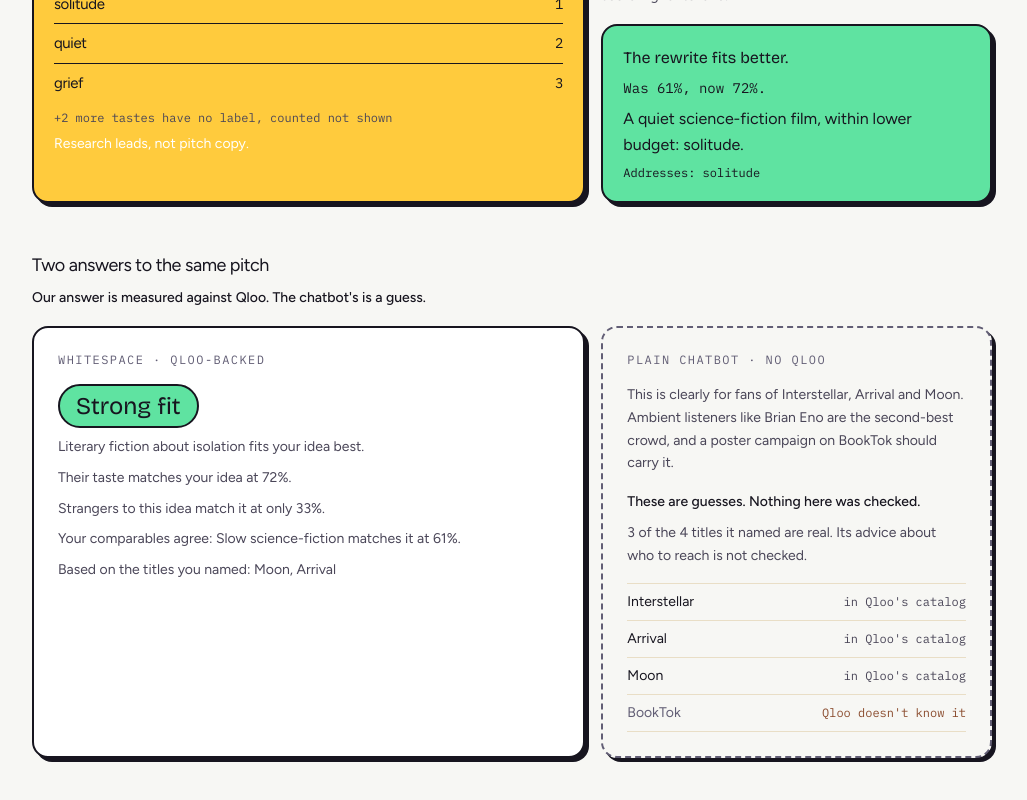
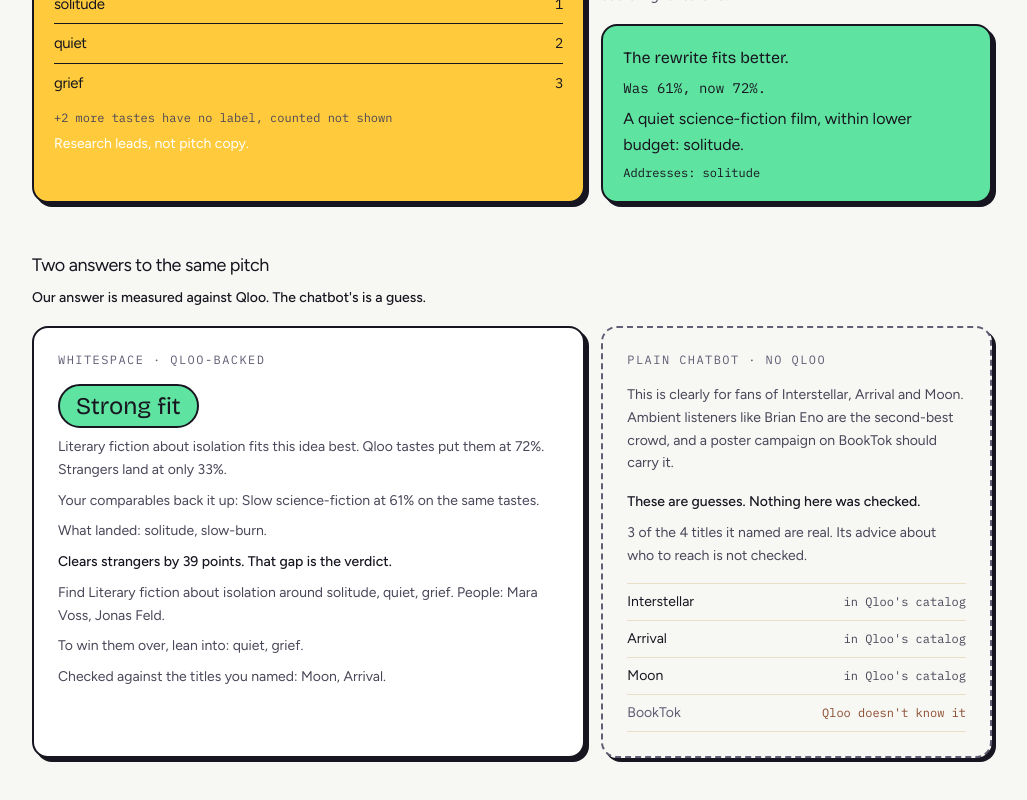
Before and after one commit to DammyCodes-all/whitespace, a Next.js app: page /demo/result in a window 1280 px wide. Shown: the part 2774-3574 px from the top of the page, without its empty margins (128-1155 px from the left). Built offline with nearby package versions, Linux system fonts and the light colour scheme.

Commit message:
refactor: remove unnecessary run steps display in FlowClient; enhance FlowCompareView with gap points and matched tags

```diff
--- a/src/components/flow-client.tsx
+++ b/src/components/flow-client.tsx
@@ -895,16 +895,6 @@ export function FlowClient({
             </p>
           </section>
 
-          <div className="mb-6 mt-8">
-            <p className="font-mono text-xs text-ink-3">Run steps</p>
-            <ul className="mt-2 space-y-1">
-              {steps.map((step) => (
-                <li key={step.id} className="font-mono text-xs text-ink-2">
-                  {step.label} — {step.detail ?? "done"}
-                </li>
-              ))}
-            </ul>
-          </div>
           <FlowResultView result={result} orangeVerdict={result.surprise} />
 
           {result.gaps.length > 0 && (
--- a/src/components/flow-compare.tsx
+++ b/src/components/flow-compare.tsx
@@ -1,6 +1,6 @@
 import type { ChatbotView } from "@/components/chatbot-preview";
 import { ChatbotTitles, verdictBand } from "@/components/compare-shared";
-import { buildCopy } from "@/lib/compare/copy";
+import { buildCopy, pct } from "@/lib/compare/copy";
 import type { FlowResult } from "@/lib/flow/contract";
 import { barRows } from "@/lib/flow/contract";
 import type { Verdict } from "@/lib/types";
@@ -61,7 +61,33 @@ export function FlowCompareView({
         ? null
         : { label: runnerUp.name, score: runnerUp.score, role: runnerUp.role },
     titles: similarTitles,
+    matchedTags: top?.tagHits ?? [],
   });
+  // Measured extras the result already carries: the point gap over the
+  // line, where to find the winner, and what would win them over. All
+  // Qloo-measured, none invented — this is what fills the card's space
+  // with substance instead of padding.
+  const gapPoints =
+    top !== undefined &&
+    result.ceiling !== null &&
+    (verdict === "Strong" || verdict === "Mixed")
+      ? pct(top.score - result.ceiling)
+      : null;
+  const reach = result.reach?.[0] ?? null;
+  const reachInterests = (reach?.interests ?? []).slice(0, 3);
+  const reachSlot =
+    reach === null
+      ? null
+      : ((
+          [
+            ["People", reach.people],
+            ["Podcasts", reach.podcasts],
+            ["Places", reach.places],
+            ["Brands", reach.brands],
+          ] as const
+        ).find(([, items]) => items.length > 0) ?? null);
+  const gaps = result.gaps[0];
+  const leanInto = gaps?.hasTastes === true ? gaps.gaps.slice(0, 3) : [];
   const takeaway =
     verdict === "Inconclusive"
       ? "Not enough Qloo data to judge. Both sides are withheld."
@@ -98,6 +124,28 @@ export function FlowCompareView({
               {line}
             </p>
           ))}
+          {gapPoints !== null && (
+            <p className="mt-2 text-sm font-medium leading-relaxed text-ink">
+              Clears strangers by {gapPoints} points. That gap is the verdict.
+            </p>
+          )}
+          {reachInterests.length > 0 && reach !== null && (
+            <p className="mt-2 text-sm leading-relaxed text-ink-2">
+              Find {reach.audienceName} around{" "}
+              {reachInterests.map((item) => item.name).join(", ")}.
+              {reachSlot !== null &&
+                ` ${reachSlot[0]}: ${reachSlot[1]
+                  .slice(0, 2)
+                  .map((item) => item.name)
+                  .join(", ")}.`}
+            </p>
+          )}
+          {leanInto.length > 0 && (
+            <p className="mt-2 text-sm leading-relaxed text-ink-2">
+              To win them over, lean into:{" "}
+              {leanInto.map((gap) => gap.label).join(", ")}.
+            </p>
+          )}
           {copy.source !== null && (
             <p className="mt-2 text-sm leading-relaxed text-ink-2">
               {copy.source}
--- a/src/lib/compare/copy.ts
+++ b/src/lib/compare/copy.ts
@@ -2,12 +2,14 @@
  * Result-card copy built from data, never hardcoded.
  *
  * `buildCopy` takes the fields the result already carries — verdict, best
- * audience, control score, runner-up, named titles — and returns plain
- * template sentences, so the text can never disagree with the numbers.
- * Scores are 0–1 fractions; every one passes through `pct` exactly once.
- * No LLM is involved.
+ * audience, control score, runner-up, named titles, matched tags — and
+ * returns plain-spoken paragraphs with every number embedded, so the text
+ * can never disagree with the numbers. Scores are 0–1 fractions; every
+ * one passes through `pct` exactly once. No LLM is involved: deterministic
+ * templates, human voice.
  *
- * Spec ref: §6.7 (verdict table; "Mixed" is the verdict word everywhere).
+ * Spec ref: §6.7 (verdict table; "Mixed" is the verdict word everywhere),
+ * §6.11 (measured side of the chatbot comparison).
  */
 
 import type { Verdict } from "../types.ts";
@@ -36,6 +38,8 @@ export interface CopyInput {
   controlScore: number | null;
   runnerUp: CopyAudience | null;
   titles: string[];
+  /** Matched tag labels behind the top audience, strongest first. */
+  matchedTags?: string[];
 }
 
 export interface ResultCopy {
@@ -47,8 +51,36 @@ export interface ResultCopy {
 function sourceLine(titles: string[]): string | null {
   const named = titles.map((t) => t.trim()).filter((t) => t !== "");
   if (named.length === 0) return null;
-  if (named.length === 1) return `Based on the title you named: ${named[0]}`;
-  return `Based on the titles you named: ${named.join(", ")}`;
+  if (named.length === 1)
+    return `Checked against the title you named: ${named[0]}.`;
+  return `Checked against the titles you named: ${named.join(", ")}.`;
+}
+
+function cleanTags(tags: string[] | undefined): string[] {
+  if (tags === undefined) return [];
+  const seen = new Set<string>();
+  const out: string[] = [];
+  for (const raw of tags) {
+    const tag = raw.trim();
+    if (tag === "") continue;
+    const key = tag.toLowerCase();
+    if (seen.has(key)) continue;
+    seen.add(key);
+    out.push(tag);
+    if (out.length >= 3) break;
+  }
+  return out;
+}
+
+function runnerSentence(runnerUp: CopyAudience): string {
+  const score = `${pct(runnerUp.score)}%`;
+  if (runnerUp.role === "rival") {
+    return `And a rival reads it too: ${cap(runnerUp.label)} at ${score}. Two crowds, both checked.`;
+  }
+  if (runnerUp.role === "named") {
+    return `Your comparables back it up: ${cap(runnerUp.label)} at ${score} on the same tastes.`;
+  }
+  return `${cap(runnerUp.label)} sits at ${score} too.`;
 }
 
 export function buildCopy(input: CopyInput): ResultCopy {
@@ -58,8 +90,7 @@ export function buildCopy(input: CopyInput): ResultCopy {
     return {
       badge: "Inconclusive",
       body: [
-        "Not enough Qloo data to judge this audience.",
-        "The numbers are withheld rather than guessed.",
+        "Not enough Qloo data to judge this one. Numbers stay hidden instead of guessed.",
       ],
       source,
     };
@@ -67,50 +98,38 @@ export function buildCopy(input: CopyInput): ResultCopy {
 
   const best = input.best;
   const badge = `${input.verdict} fit`;
+  const landed = cleanTags(input.matchedTags);
 
   if (input.verdict === "Weak") {
     const body = [
-      "No audience stands out for your idea.",
-      `The closest is ${best.label} at ${pct(best.score)}%.`,
+      `No audience stands out here. Closest is ${best.label} at ${pct(best.score)}%.`,
     ];
     if (input.controlScore !== null) {
       body.push(
-        `Strangers to this idea match it at ${pct(input.controlScore)}%.`,
+        `Strangers match it at ${pct(input.controlScore)}%. Flat room.`,
       );
+    }
+    if (landed.length > 0) {
+      body.push(`What landed: ${landed.join(", ")}.`);
     }
     return { badge, body, source };
   }
 
-  const body = [
-    input.verdict === "Strong"
-      ? `${cap(best.label)} fits your idea best.`
-      : `${cap(best.label)} fits your idea best, but not by much.`,
-    `Their taste matches your idea at ${pct(best.score)}%.`,
-  ];
-  if (input.controlScore !== null) {
-    body.push(
-      input.verdict === "Strong"
-        ? `Strangers to this idea match it at only ${pct(input.controlScore)}%.`
-        : `Strangers to this idea match it at ${pct(input.controlScore)}%.`,
-    );
+  const hedged = input.verdict === "Mixed";
+  const opener =
+    input.controlScore !== null
+      ? hedged
+        ? `${cap(best.label)} leads at ${pct(best.score)}%, but not by much. Strangers sit at ${pct(input.controlScore)}%.`
+        : `${cap(best.label)} fits this idea best. Qloo tastes put them at ${pct(best.score)}%. Strangers land at only ${pct(input.controlScore)}%.`
+      : hedged
+        ? `${cap(best.label)} leads at ${pct(best.score)}%, but not by much.`
+        : `${cap(best.label)} fits this idea best. Qloo tastes put them at ${pct(best.score)}%.`;
+  const body = [opener];
+  if (input.runnerUp !== null) {
+    body.push(runnerSentence(input.runnerUp));
   }
-  const runnerUp = input.runnerUp;
-  if (runnerUp !== null) {
-    // Rivals-first: a rival runner-up is named as a rival matching too;
-    // the named titles are the benchmark the winner is read against.
-    if (runnerUp.role === "rival") {
-      body.push(
-        `A rival matches them too: ${cap(runnerUp.label)} at ${pct(runnerUp.score)}%.`,
-      );
-    } else if (runnerUp.role === "named") {
-      body.push(
-        `Your comparables agree: ${cap(runnerUp.label)} matches it at ${pct(runnerUp.score)}%.`,
-      );
-    } else {
-      body.push(
-        `${cap(runnerUp.label)} matches it at ${pct(runnerUp.score)}%.`,
-      );
-    }
+  if (landed.length > 0) {
+    body.push(`What landed: ${landed.join(", ")}.`);
   }
   return { badge, body, source };
 }
```
